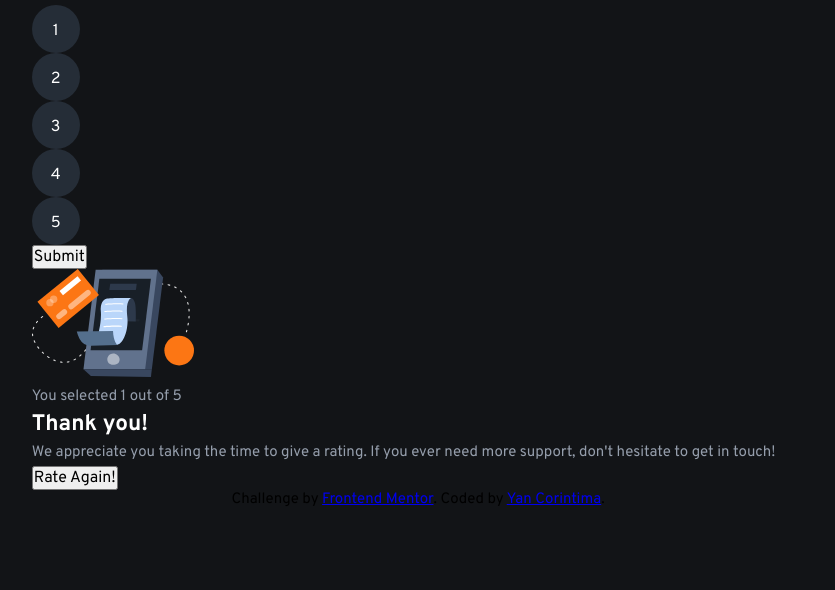
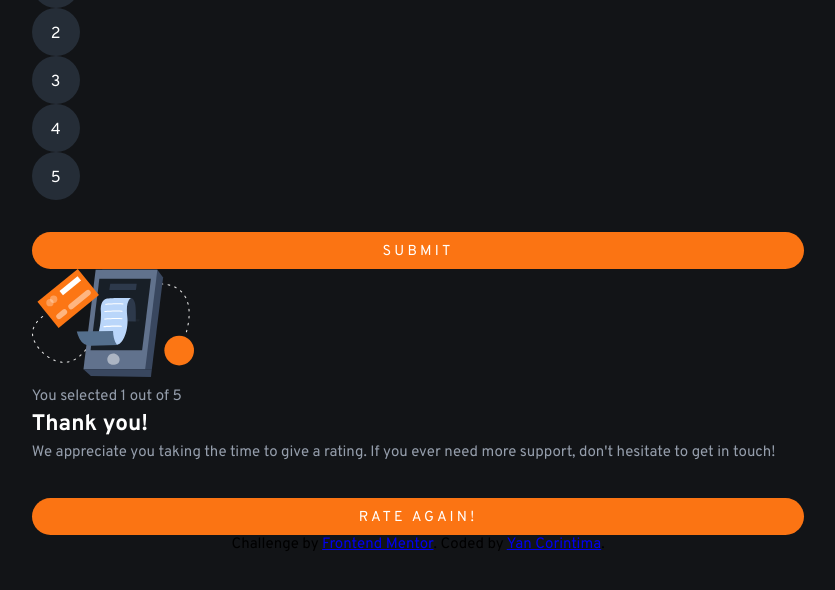
Before and after one commit to Nigraum/interactive-rating-component, a plain HTML site: page index.html in a window 1280 px wide. Shown: the part 186-776 px from the top of the page, without its empty margins (222-1057 px from the left). Drawn offline with Linux system fonts and the light colour scheme.

Commit message:
Starting to style submit button

```diff
--- a/assets/styles.css
+++ b/assets/styles.css
@@ -70,3 +70,17 @@ button {
 .btn:focus {
   background-color: var(--orange);
 }
+
+.btn-submit {
+  background-color: var(--orange);
+  padding: 0.625rem 2rem 0.5rem;
+  width: 100%;
+  border: none;
+  border-radius: 30px;
+  color: #fff;
+  margin-top: 2rem;
+  transition: 0.3s;
+  text-transform: uppercase;
+  letter-spacing: 0.2rem;
+  font-size: 0.9rem;
+}
```
